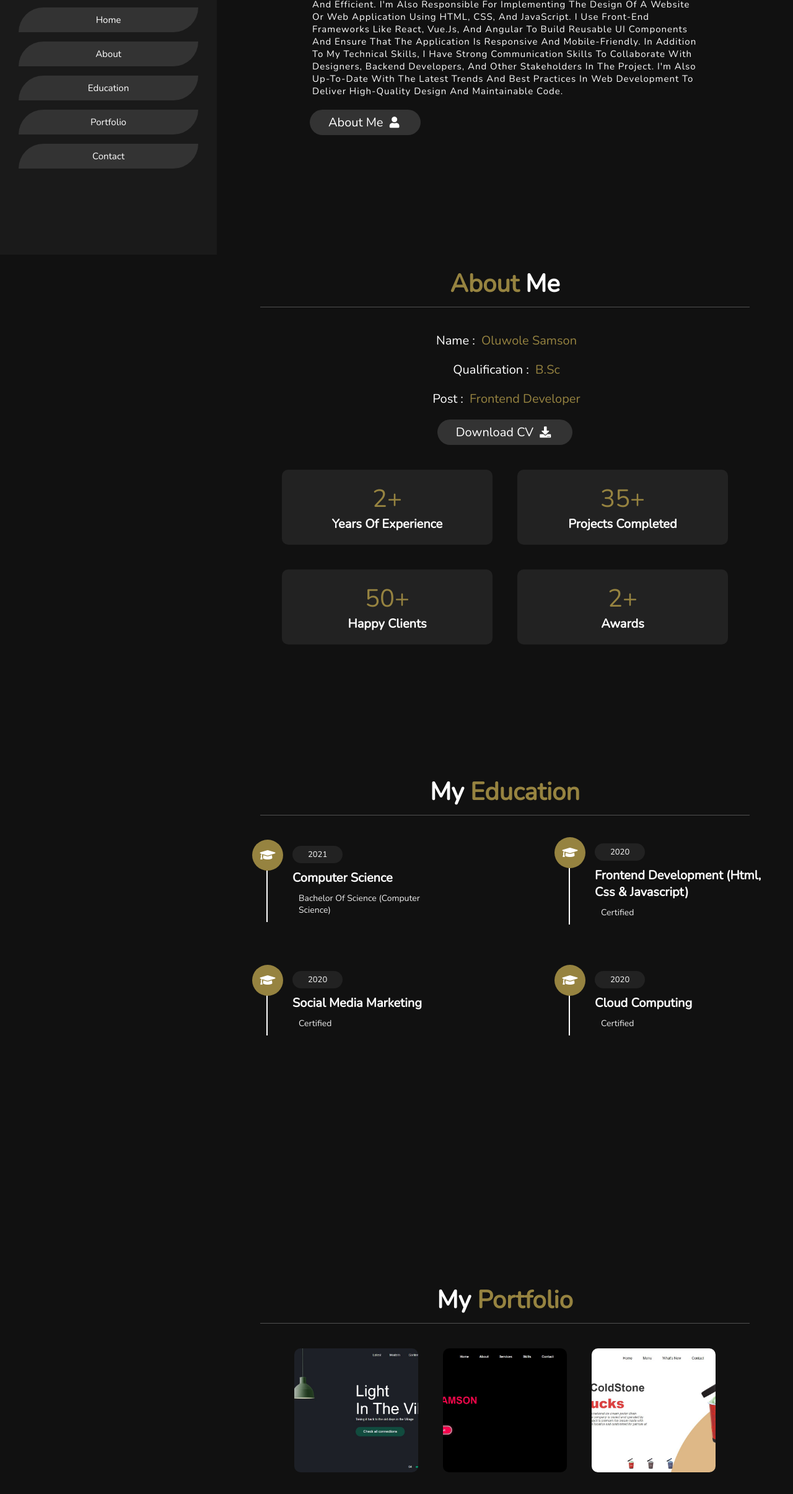
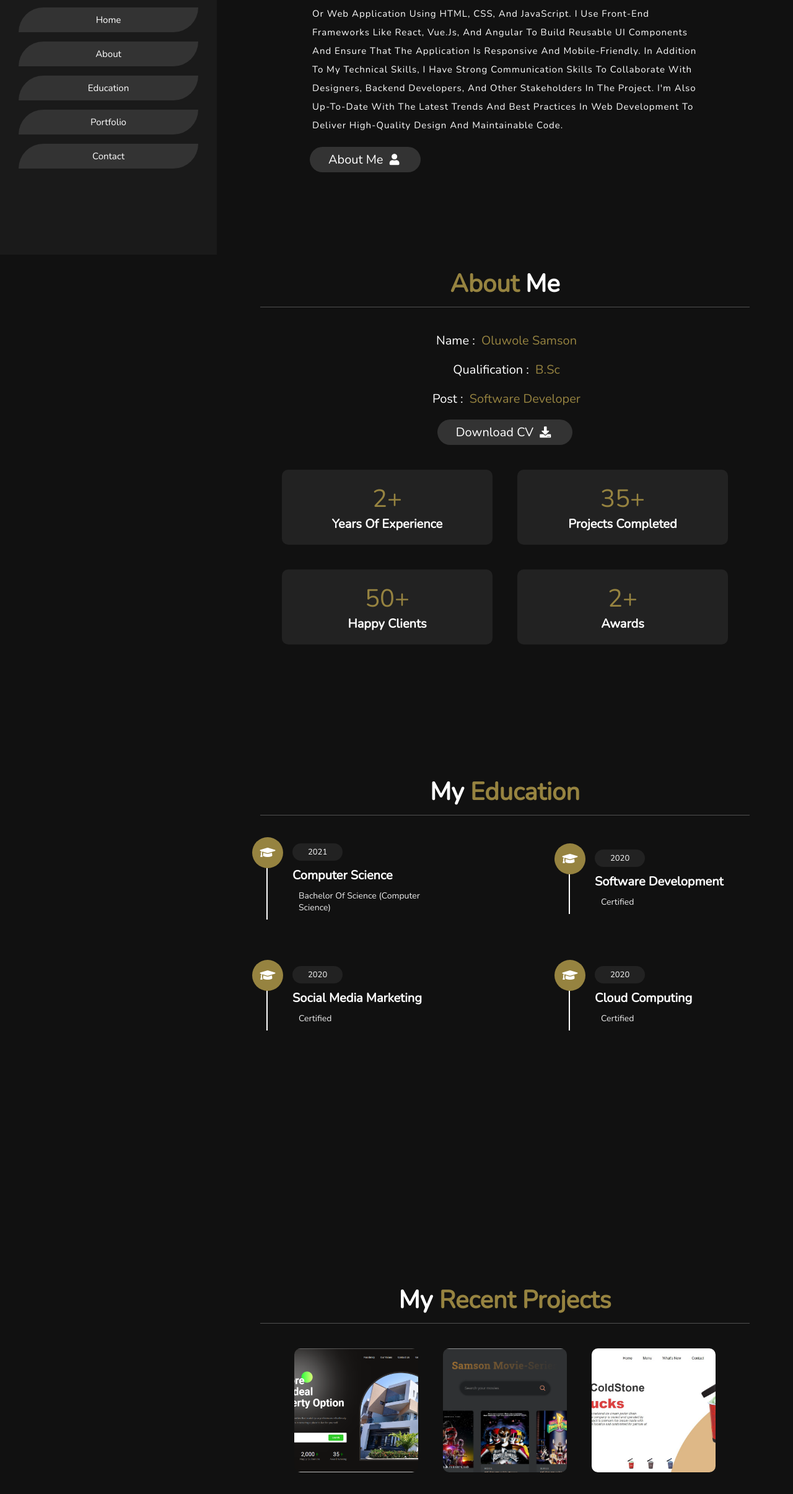
Before and after one commit to oluwolefsamson/Portfolio, a plain HTML site: page index.html in a window 1280 px wide. Shown: the part 389-2800 px from the top of the page at 62% size. Drawn offline with nearby package versions, Linux system fonts and the light colour scheme.

Commit message:
Add files via upload

```diff
--- a/index.html
+++ b/index.html
@@ -65,7 +65,7 @@
         <div class="info">
             <h3><span>Name :</span> Oluwole Samson</h3>
             <h3><span>Qualification :</span> B.sc</h3>
-            <h3><span>Post :</span> Frontend Developer</h3>
+            <h3><span>Post :</span> Software Developer</h3>
             <a href="#"><button class="btn"> Download CV <i class="fas fa-download"></i></button></a>
         </div>
 
@@ -111,7 +111,7 @@
         <div class="box">
             <i class="fas fa-graduation-cap"></i>
             <span>2020</span>
-            <h3>Frontend Development (Html, Css & Javascript)</h3>
+            <h3>Software Development</h3>
             <p>Certified</p>
 
         </div>
@@ -140,15 +140,15 @@
 
 <section class="portfolio" id="portfolio">
 
-    <h1 class="heading"> My <span>Portfolio</span></h1>
+    <h1 class="heading"> My <span>Recent Projects</span></h1>
     <div class="box-container">
 
         <div class="box">
-           <a href="#"><img src="img/project1.JPG" alt=""></a>
+           <a href="https://equilibrium-website.vercel.app/"><img src="img/estate.PNG" alt=""></a>
         </div>
 
         <div class="box">
-            <a href="#"><img src="img/project2.JPG" alt=""></a>
+            <a href="https://movie-app-delta-beryl.vercel.app/"><img src="img/movie.PNG" alt=""></a>
          </div>
 
          <div class="box">
@@ -164,7 +164,7 @@
          </div>
 
          <div class="box">
-            <a href="#"><img src="img/project6.JPG" alt=""></a>
+            <a href="https://samsonanimatedportfolio.netlify.app/#"><img src="img/project6.JPG" alt=""></a>
          </div>
 
 
@@ -189,7 +189,7 @@
 
             <div class="social">
                 <a href=""><i class="fab fa-facebook"></i></a>
-                <a href="@Oluwole77101"><i class="fab fa-twitter"></i></a>
+                <a href="https://x.com/Oluwole77101?t=a8zf7HCvk0__TRJNeCXPdw&s=09"><i class="fab fa-twitter"></i></a>
                 <a href="https://www.linkedin.com/in/oluwole-samson-875471232"><i class="fab fa-linkedin"></i></a>
                 <a href="oluwole7710"><i class="fab fa-instagram"></i></a>
 
--- a/style.css
+++ b/style.css
@@ -178,7 +178,8 @@ html::-webkit-scrollbar-thumb{
     padding: 1rem 4;
     letter-spacing: .1rem;
     font-style: normal;
-    line-height: 2rem;
+    line-height: 3rem;
+    gap: 2rem;
 }
 
 .about .row{
```
Also changed, not shown: img/estate.PNG (added), img/movie.PNG (added).
